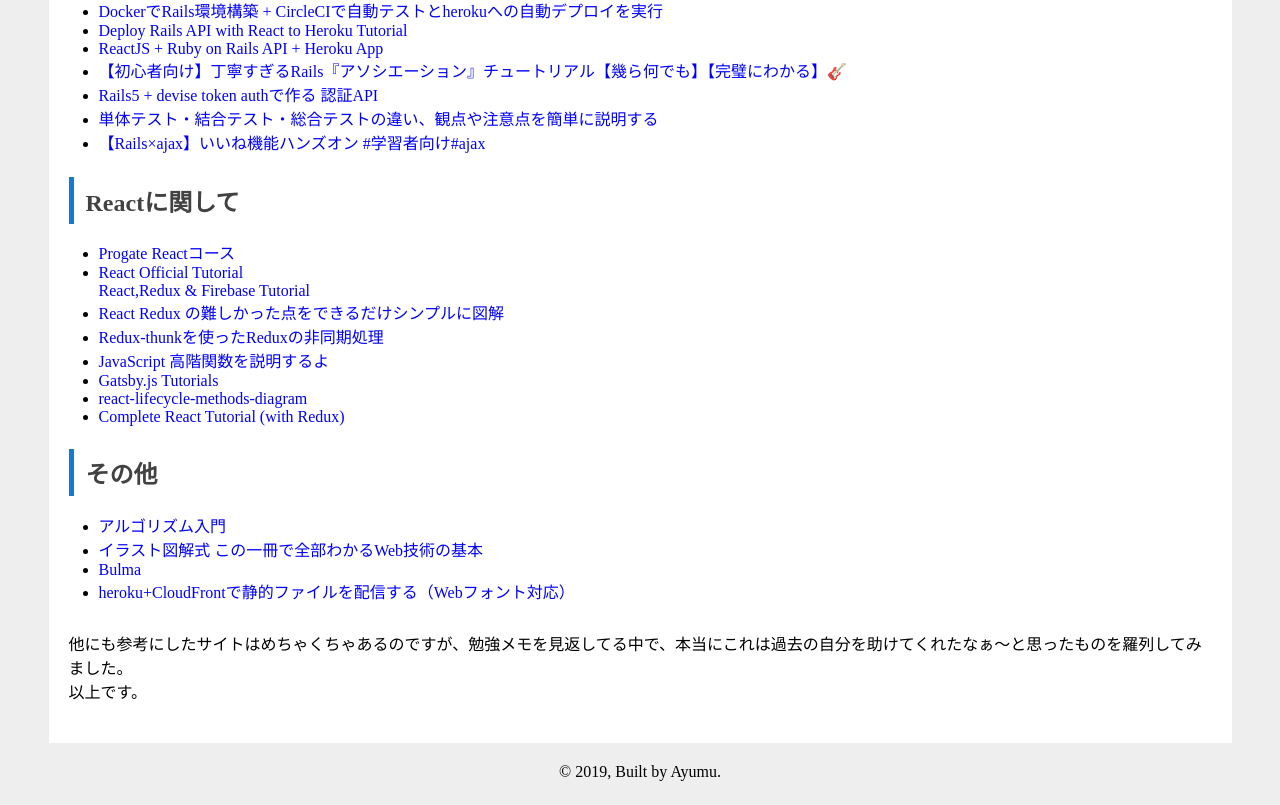
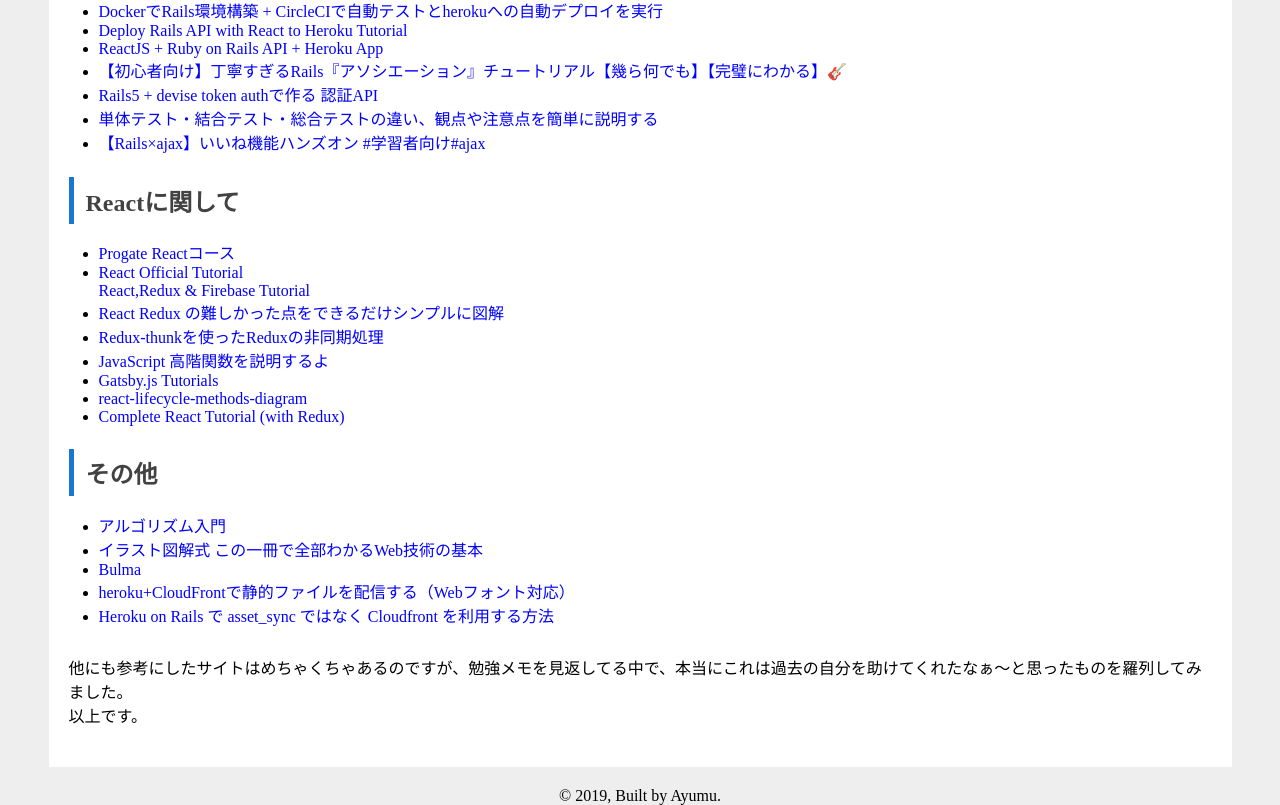
Before and after one commit to ayumubanban/ayutech-blog, a Gatsby site: page /learning_ever in a window 1280 px wide. Shown: the part 533-1338 px from the top of the page. Before the commit the page ends 1314 px from the top, so only its background shows below. Built offline with nearby package versions, Linux system fonts and the light colour scheme; Gatsby itself is replaced by a stand-in of ours.

Commit message:
cloudfrontに関するリンクを追加

```diff
--- a/src/pages/learning_ever.md
+++ b/src/pages/learning_ever.md
@@ -42,6 +42,7 @@
 - [イラスト図解式 この一冊で全部わかるWeb技術の基本](https://www.amazon.co.jp/%E3%82%A4%E3%83%A9%E3%82%B9%E3%83%88%E5%9B%B3%E8%A7%A3%E5%BC%8F-%E3%81%93%E3%81%AE%E4%B8%80%E5%86%8A%E3%81%A7%E5%85%A8%E9%83%A8%E3%82%8F%E3%81%8B%E3%82%8BWeb%E6%8A%80%E8%A1%93%E3%81%AE%E5%9F%BA%E6%9C%AC-%E5%B0%8F%E6%9E%97-%E6%81%AD%E5%B9%B3/dp/4797388811/ref=pd_cp_14_4/357-8554549-5701959?_encoding=UTF8&pd_rd_i=4797388811&pd_rd_r=70a7d84c-57b0-43b2-be47-601829bc7731&pd_rd_w=p3JvL&pd_rd_wg=aaRlt&pf_rd_p=3be1534f-36f4-440c-b13e-b22eee9f7cff&pf_rd_r=JK0A9399FPM8HA4Y3Y68&psc=1&refRID=JK0A9399FPM8HA4Y3Y68)<br/>
 - [Bulma](https://bulma.io/)<br/>
 - [heroku+CloudFrontで静的ファイルを配信する（Webフォント対応）](https://qiita.com/Oakbow/items/9ceb93d47d918aeafe3a)<br/>
+- [Heroku on Rails で asset_sync ではなく Cloudfront を利用する方法](https://www.bokukoko.info/entry/2015/11/15/Heroku_on_Rails_%E3%81%A7_asset_sync_%E3%81%A7%E3%81%AF%E3%81%AA%E3%81%8F_Cloudfront_%E3%82%92%E5%88%A9%E7%94%A8%E3%81%99%E3%82%8B%E6%96%B9%E6%B3%95)<br />
 
 <br />
 他にも参考にしたサイトはめちゃくちゃあるのですが、勉強メモを見返してる中で、本当にこれは過去の自分を助けてくれたなぁ〜と思ったものを羅列してみました。
```
